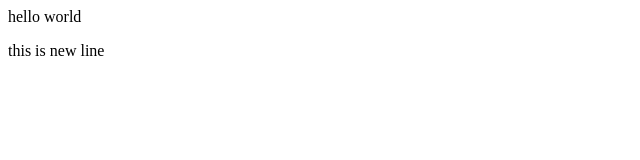
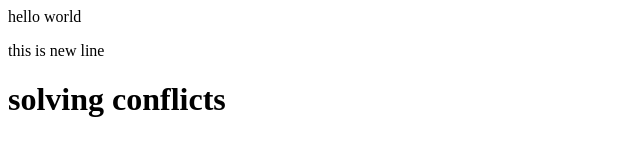
Before and after one commit to Moussab-99/second-repo, a plain HTML site: page index.html in a window 1280 px wide. Shown: the whole page, without its empty margins (0-640 px from the left). Drawn offline with Linux system fonts and the light colour scheme.

Commit message:
another commit

```diff
--- a/index.html
+++ b/index.html
@@ -1,2 +1,3 @@
 <div>hello world</div>
 <p>this is new line </p>
+<h1>solving conflicts</h1>
```
